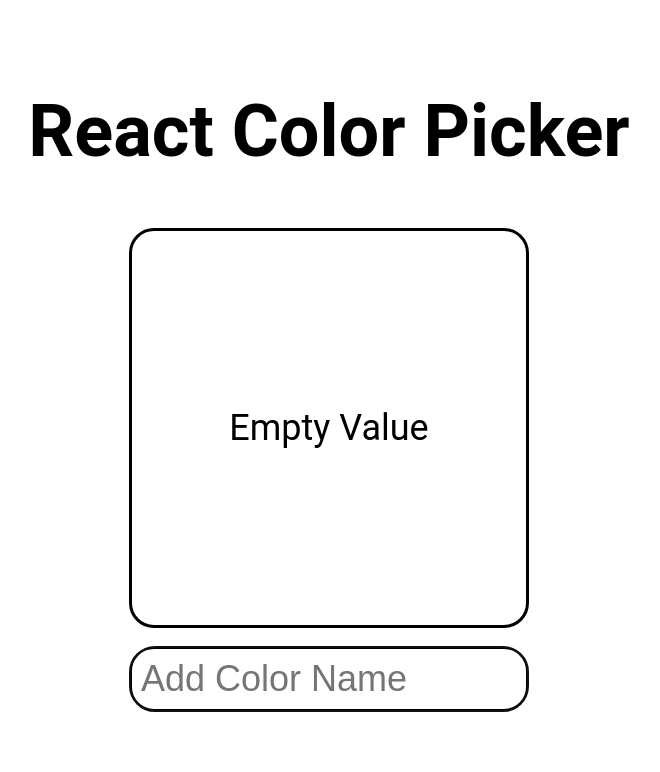
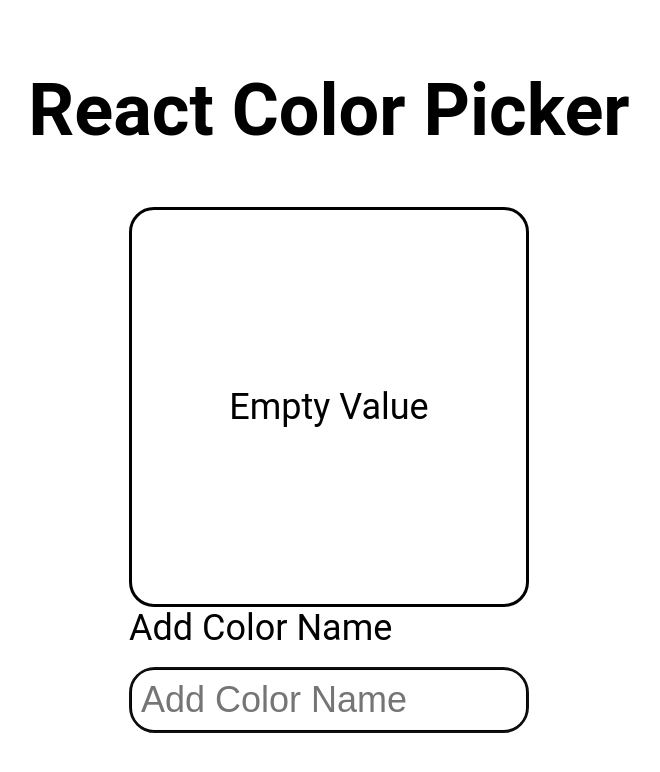
Before and after one commit to beniamincantorlabiserica/react-color-picker, a React (Create React App) app: page / in a window 1280 px wide. Shown: the top 772 px of the page, without its empty margins (311-971 px from the left). Built offline with nearby package versions, Linux system fonts and the light colour scheme.

Commit message:
minor fix

```diff
--- a/src/App.js
+++ b/src/App.js
@@ -13,8 +13,9 @@ function App() {
         hexValue={hexValue}
         />
       <Input
-        colorValue={colorValue} setColorValue={setColorValue}
-        hexValue={hexValue} setHexValue={setHexValue}
+        colorValue={colorValue}
+        setColorValue={setColorValue}
+        setHexValue={setHexValue}
       />
     </div>
   );
--- a/src/Input.js
+++ b/src/Input.js
@@ -1,9 +1,10 @@
 import React from 'react'
 import colorNames from 'colornames'
 
-const Input = ({colorValue, setColorValue, hexValue, setHexValue}) => {
+const Input = ({colorValue, setColorValue, setHexValue}) => {
   return (
     <form onSubmit={(e) => e.preventDefault()}>
+        <label>Add Color Name</label>
         <input
             autoFocus
             type="text"
```
